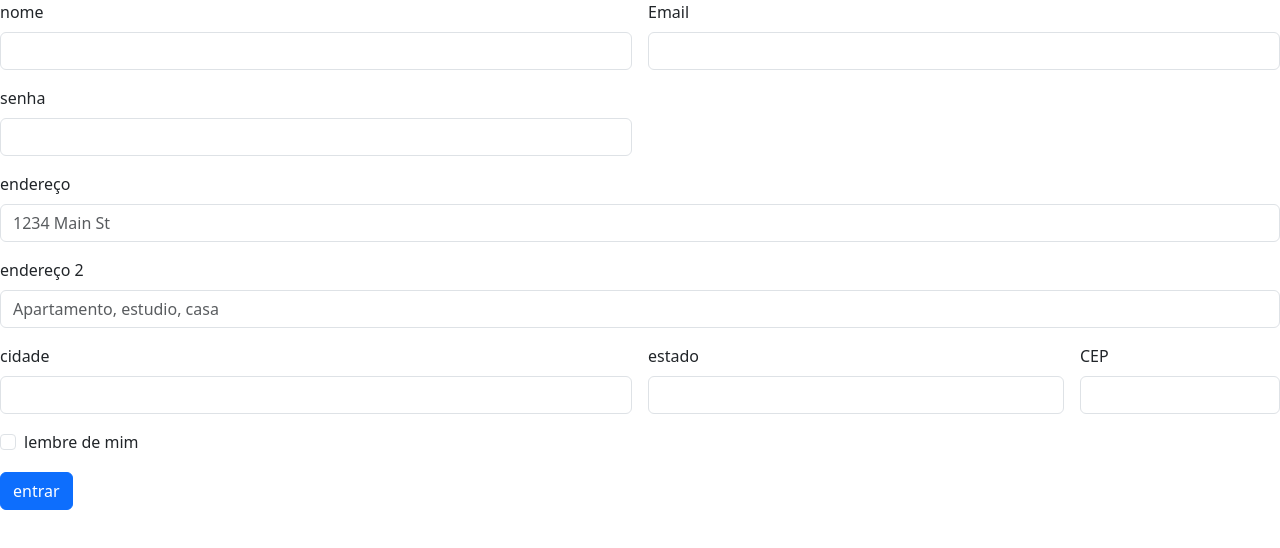
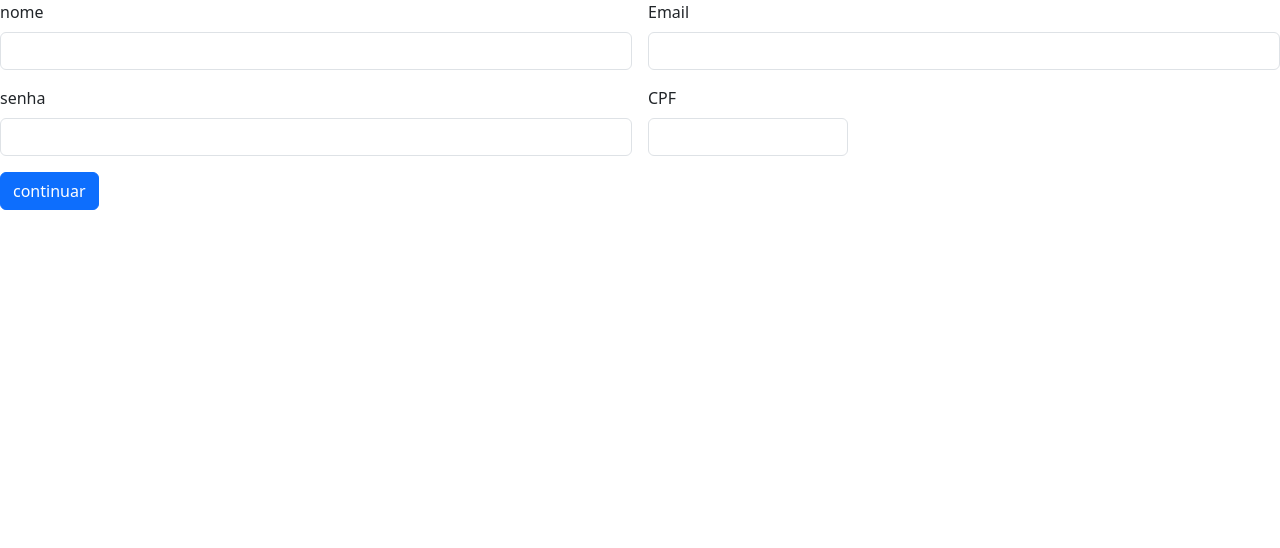
Before and after one commit to cris24tayler/cadastroEcommerce, a plain HTML site: page cadastro.html in a window 1280 px wide. Drawn offline with nearby package versions, Linux system fonts and the light colour scheme.

Commit message:
adiciona nova pagina

```diff
--- a/cadastro.html
+++ b/cadastro.html
@@ -28,40 +28,12 @@
       <input type="password" class="form-control" id="senha">
     </div>
 
-    <div class="col-12">
-      <label for="inputAddress" class="form-label">endereço</label>
-      <input type="text" class="form-control" id="endereco" placeholder="1234 Main St">
-    </div>
-
-    <div class="col-12">
-      <label for="inputAddress2" class="form-label">endereço 2</label>
-      <input type="text" class="form-control" id="endereco 2" placeholder="Apartamento, estudio, casa">
-    </div>
-
-    <div class="col-md-6">
-      <label for="inputCity" class="form-label">cidade</label>
-      <input type="text" class="form-control" id="cidade">
-    </div>
-
-    <div class="col-md-4">
-      <label for="inputState" class="form-label">estado</label>
-      <input id="estado" class="form-control">
-    </div>
-
     <div class="col-md-2">
-      <label for="cep" class="form-label">CEP</label>
+      <label for="cep" class="form-label">CPF</label>
       <input type="text" class="form-control" id="cep">
     </div>
     <div class="col-12">
-      <div class="form-check">
-        <input class="form-check-input" type="checkbox" id="gridCheck">
-        <label class="form-check-label" for="gridCheck">
-          lembre de mim
-        </label>
-      </div>
-    </div>
-    <div class="col-12">
-      <button type="submit" class="btn btn-primary">entrar</button>
+      <button type="submit" class="btn btn-primary">continuar</button>
     </div>
   </form>
 
```
Also changed, not shown: cadastro2.html (added, +47 -0 lines).
